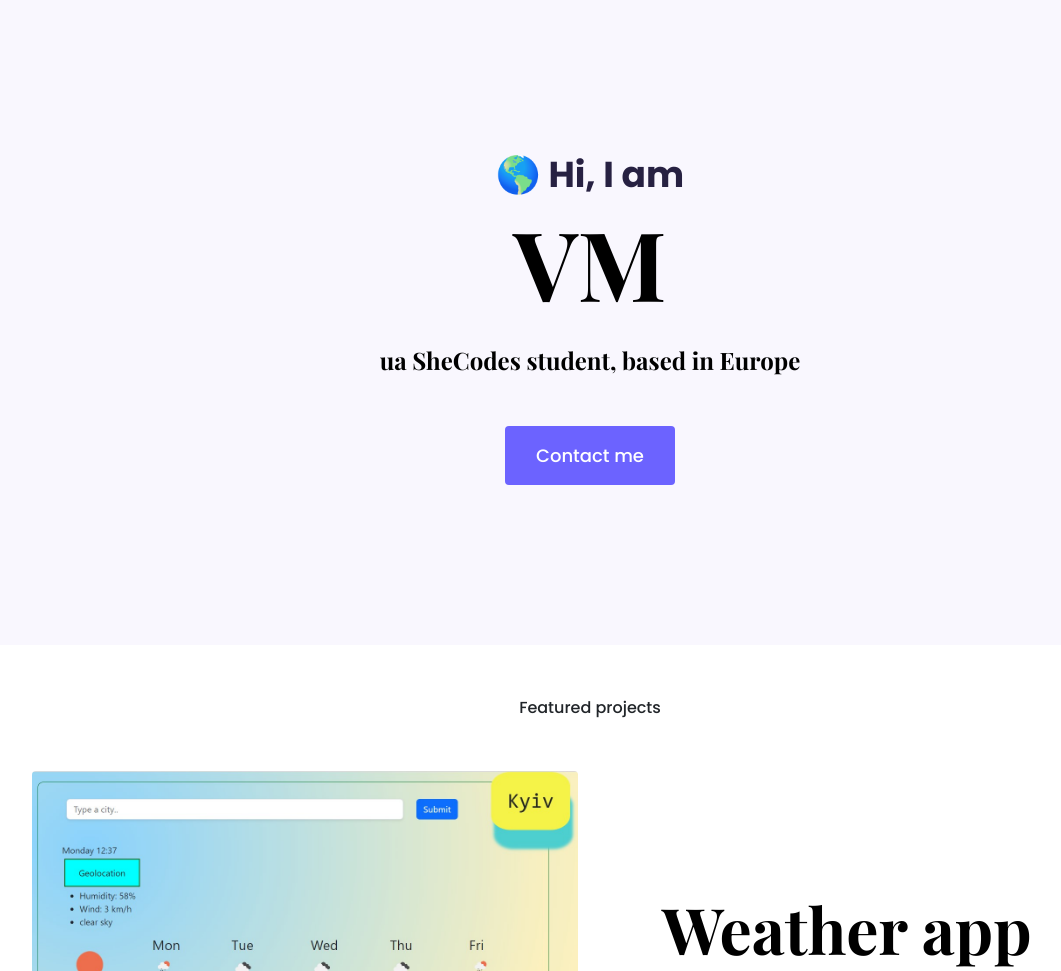
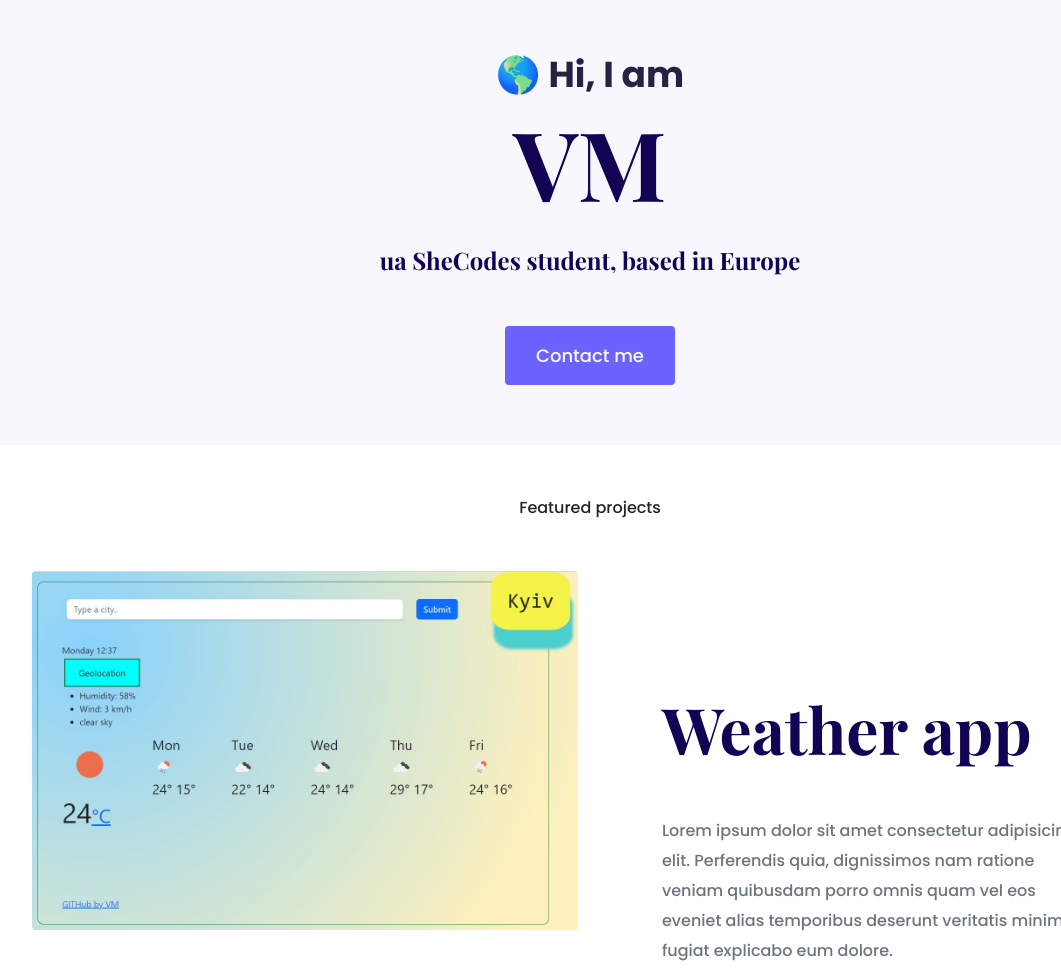
Before and after one commit to VMevamax/SheCodes-Portfolio, a plain HTML site: page index.html in a window 1280 px wide. Shown: the top 971 px of the page, without its empty margins (50-1111 px from the left). Drawn offline with nearby package versions, Linux system fonts and the light colour scheme.

Commit message:
change color

```diff
--- a/styles/portfolio.css
+++ b/styles/portfolio.css
@@ -15,7 +15,7 @@ h3,
 h4,
 h5,
 h6 {
-  color: black;
+  color: rgb(18, 3, 84);
   font-family: var(--heading-font-family);
   font-weight: bold;
 }
@@ -38,7 +38,7 @@ p {
 .hero {
   background: var(--secondary-color);
   text-align: center;
-  padding: 160px 20px;
+  padding: 60px 20px;
 }
 
 .hero p {
@@ -58,7 +58,7 @@ p {
 .btn-branding {
   background: var(--branding-color);
   border-radius: 4px;
-  color: white;
+  color: rgb(251, 249, 252);
   font-size: 18px;
   line-height: 27px;
   padding: 15px 30px;
```
